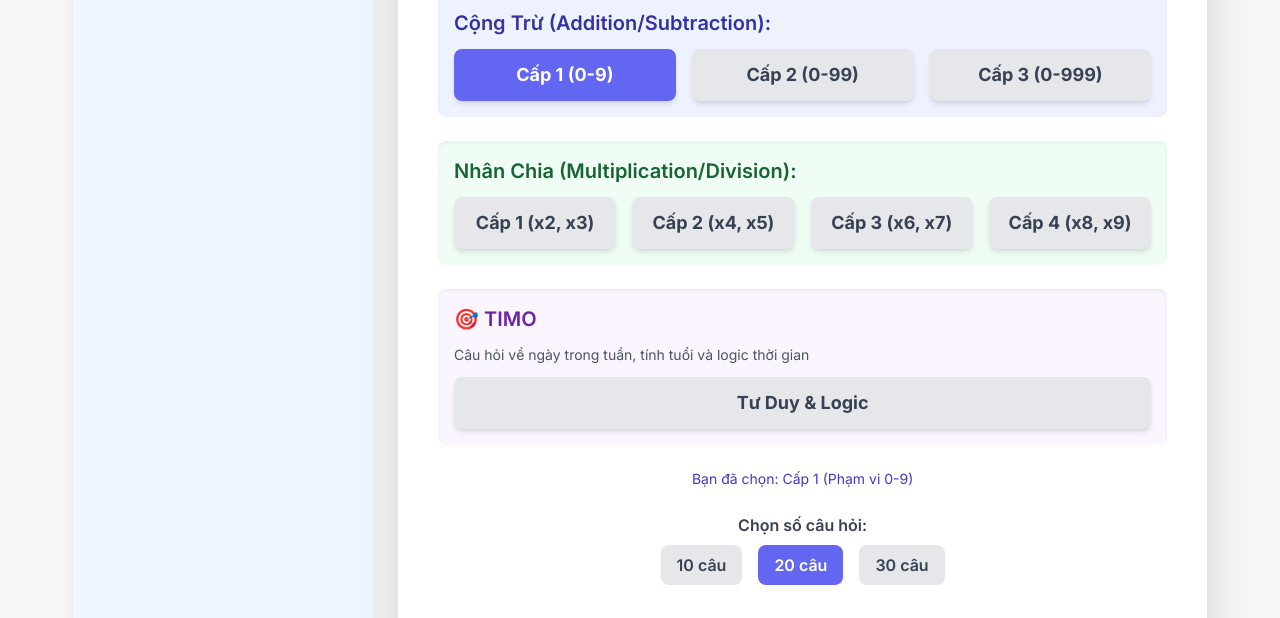
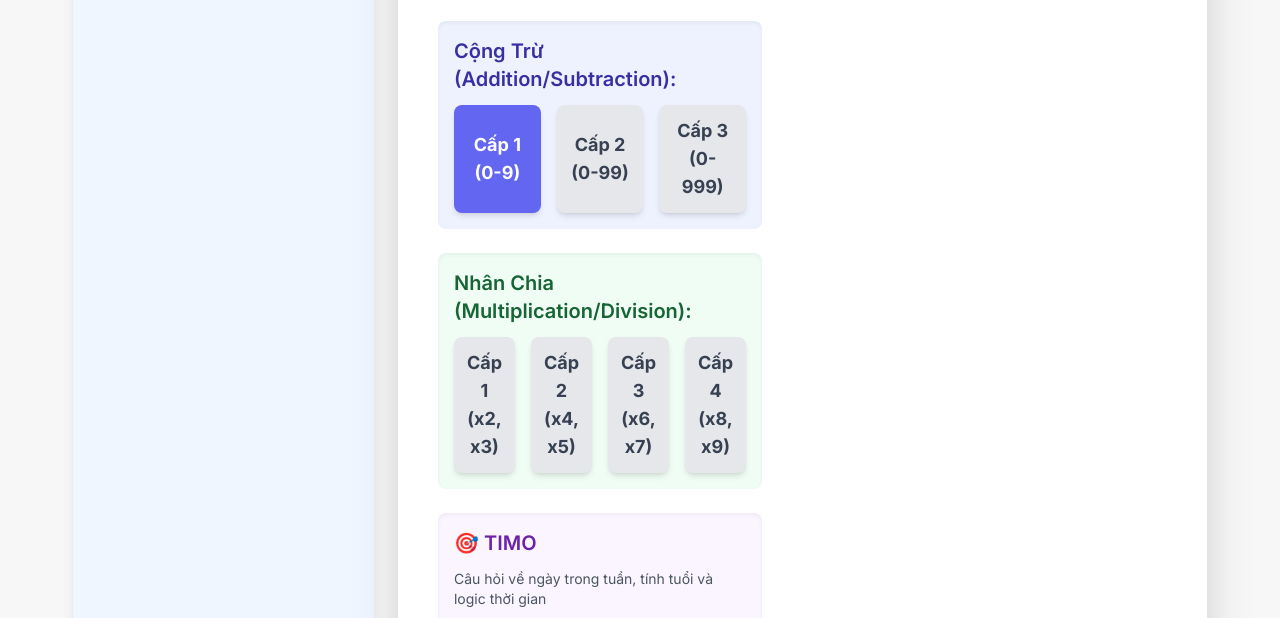
Before and after one commit to xiaomi86pro/GameMath, a plain HTML site: page index.html in a window 1280 px wide. Shown: the part 179-797 px from the top of the page. Drawn offline with nearby package versions, Linux system fonts and the light colour scheme.

Commit message:
Update index.html

```diff
--- a/index.html
+++ b/index.html
@@ -132,7 +132,8 @@
   </div>
     <div class="container bg-white p-6 md:p-10 rounded-xl shadow-2xl">
         <h1 class="text-4xl font-bold text-center text-indigo-700 mb-6">🧠 Ứng Dụng Học Toán Tương Tác</h1>
-
+       <div class="w-2/3">
+        <div class="w-2/3">
         <div id="setup-screen" class="space-y-6">
             <p class="text-lg text-gray-600 text-center">Chọn cấp độ để bắt đầu bài quiz ngẫu nhiên. Quiz kéo dài 30 phút.</p>
 
@@ -295,7 +296,8 @@
                 Chơi lại
             </button>
         </div>
-
+        </div>
+        </div>
         <!-- Custom Modal for Confirmation (using Tailwind) -->
         <div id="confirm-modal" class="fixed inset-0 bg-gray-600 bg-opacity-50 flex items-center justify-center z-50 hidden">
             <div class="bg-white p-6 rounded-lg shadow-xl max-w-sm mx-4">
```
